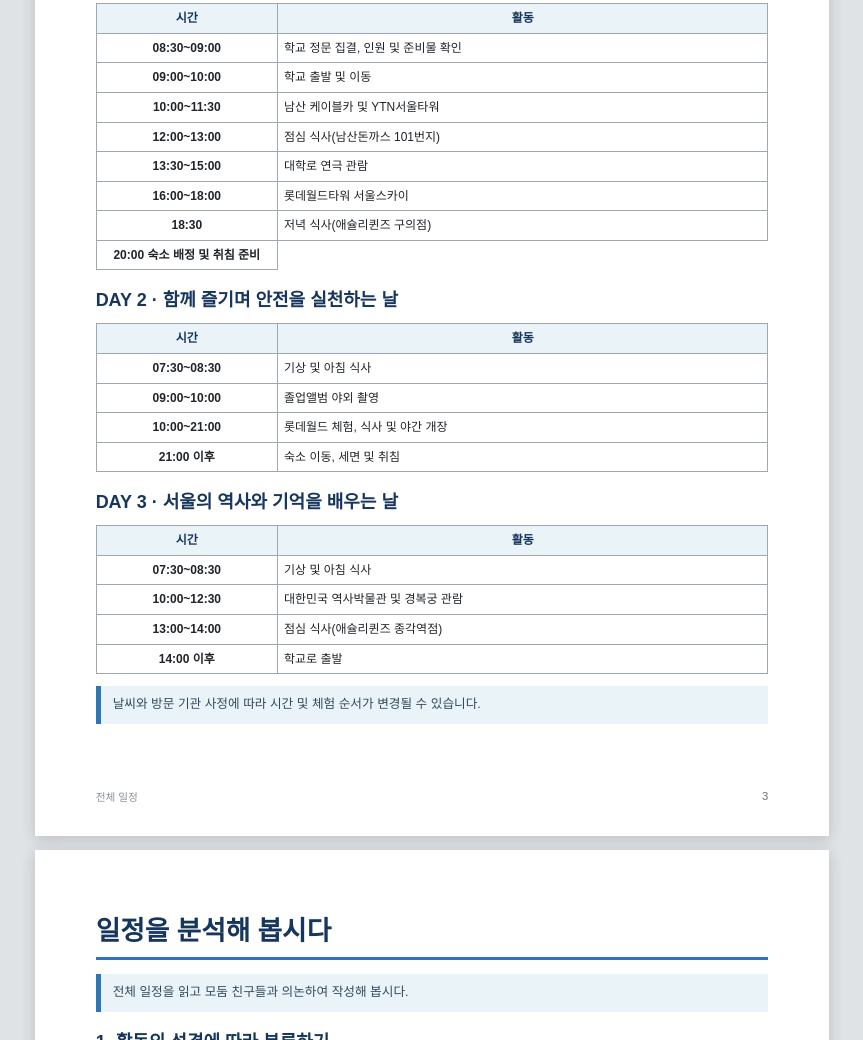
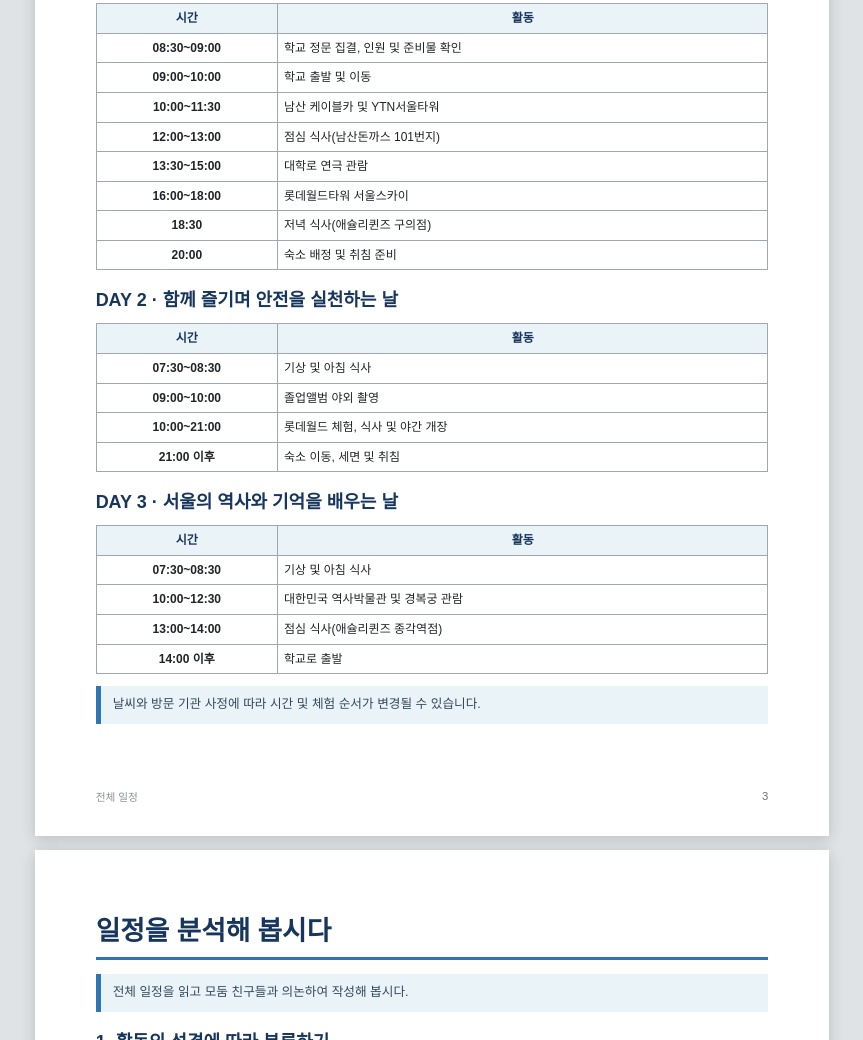
Before and after one commit to rbgus0830-svg/yong1000guidebook, a plain HTML site: page index.html in a window 1280 px wide. Shown: the part 2662-3702 px from the top of the page, without its empty margins (208-1071 px from the left). Drawn offline with Linux system fonts and the light colour scheme.

Commit message:
표 수정

```diff
--- a/index.html
+++ b/index.html
@@ -1036,7 +1036,7 @@
         <tr><td>13:30~15:00</td><td>대학로 연극 관람</td></tr>
         <tr><td>16:00~18:00</td><td>롯데월드타워 서울스카이</td></tr>
         <tr><td>18:30 </td><td>저녁 식사(애슐리퀸즈 구의점)</td></tr>
-		<tr><td>20:00 숙소 배정 및 취침 준비</td></tr>
+		<tr><td>20:00 </td><td>숙소 배정 및 취침 준비</td></tr>
       </table>
 
       <h3>DAY 2 · 함께 즐기며 안전을 실천하는 날</h3>
```
